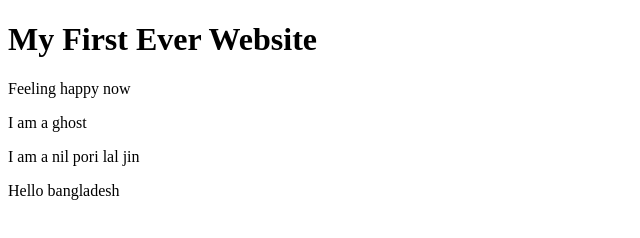
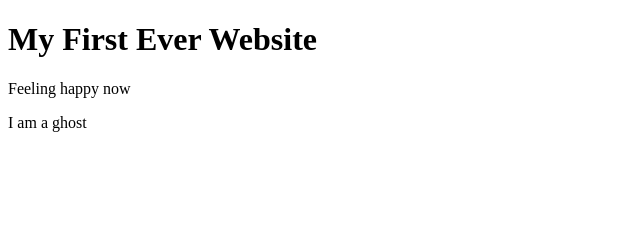
Before and after one commit to 123456sourav/my-first-website, a plain HTML site: page index.html in a window 1280 px wide. Shown: the whole page, without its empty margins (0-640 px from the left). Drawn offline with Linux system fonts and the light colour scheme.

Commit message:
last added

```diff
--- a/index.html
+++ b/index.html
@@ -10,7 +10,5 @@
      <h1>My First Ever Website </h1>
      <p> Feeling happy now </p>
      <p> I am a ghost  </p>
-     <p> I am a nil pori lal jin </p>
-     <p>Hello bangladesh  </p>
 </body>
 </html>
```
